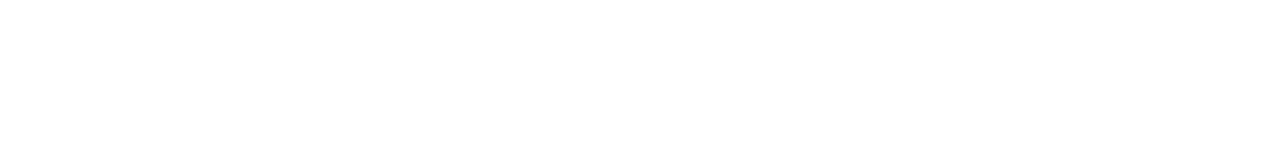
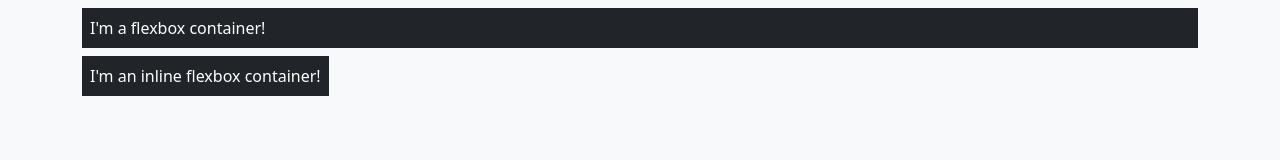
Before and after one commit to scrollditx/Bootstrap-Dhaval-Sir, a plain HTML site: page Day-12/index.html in a window 1280 px wide. Drawn offline with Linux system fonts and the light colour scheme.

Commit message:
flex and inline flex done

```diff
--- a/Day-12/index.html
+++ b/Day-12/index.html
@@ -9,11 +9,12 @@
     <title>Document</title>
     <link rel="stylesheet" href="./CSS/bootstrap.min.css">
 </head>
-<body>
+<body class="bg-light">
     <div class="container">
         <div class="row">
-            <div class="col-md-10">
-
+            <div class="col-12">
+                <div class="d-flex p-2 text-bg-dark mt-2">I'm a flexbox container!</div>
+                <div class="d-inline-flex p-2 text-bg-dark mt-2">I'm an inline flexbox container!</div>
             </div>
         </div>
     </div>
```
